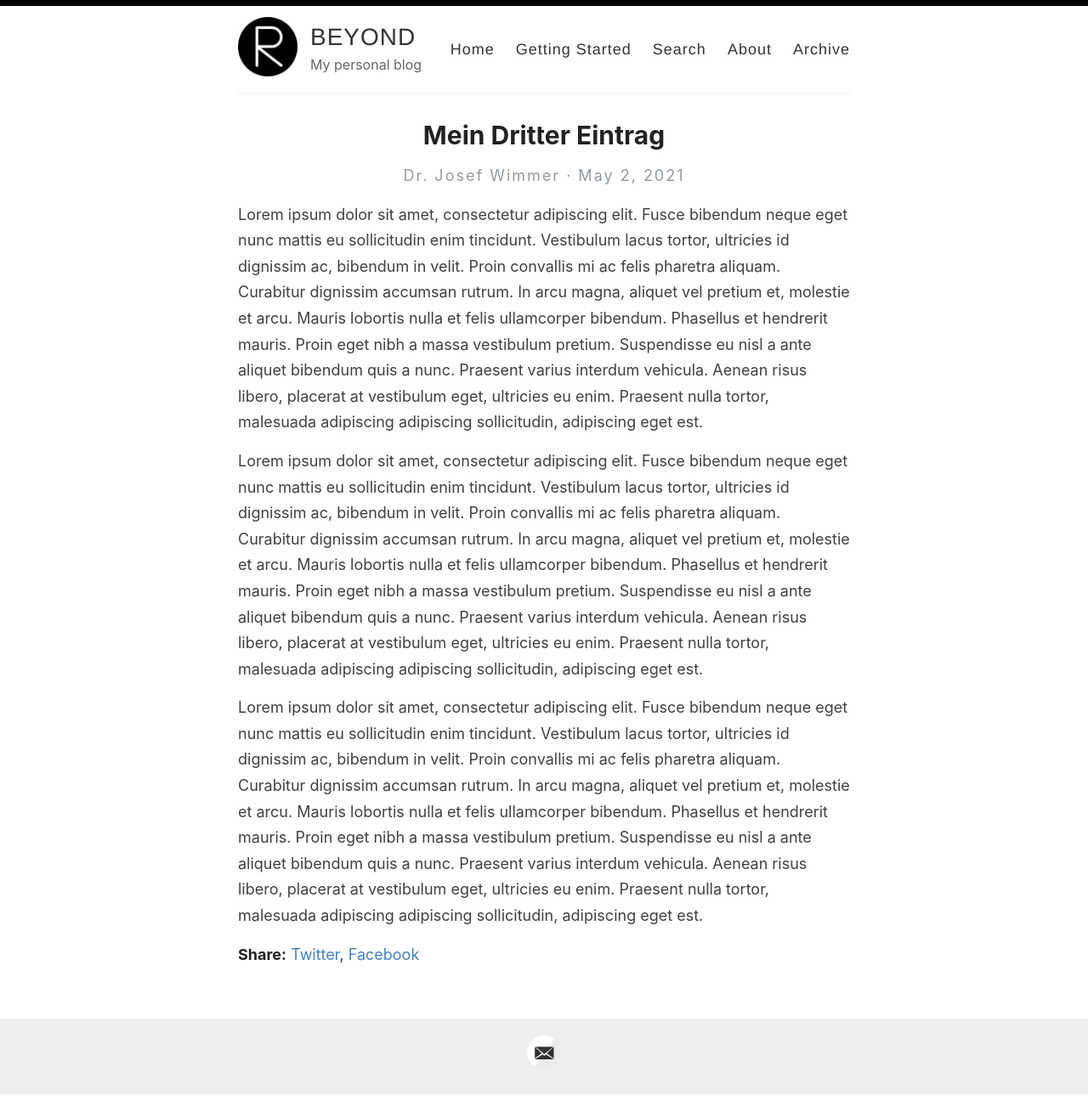
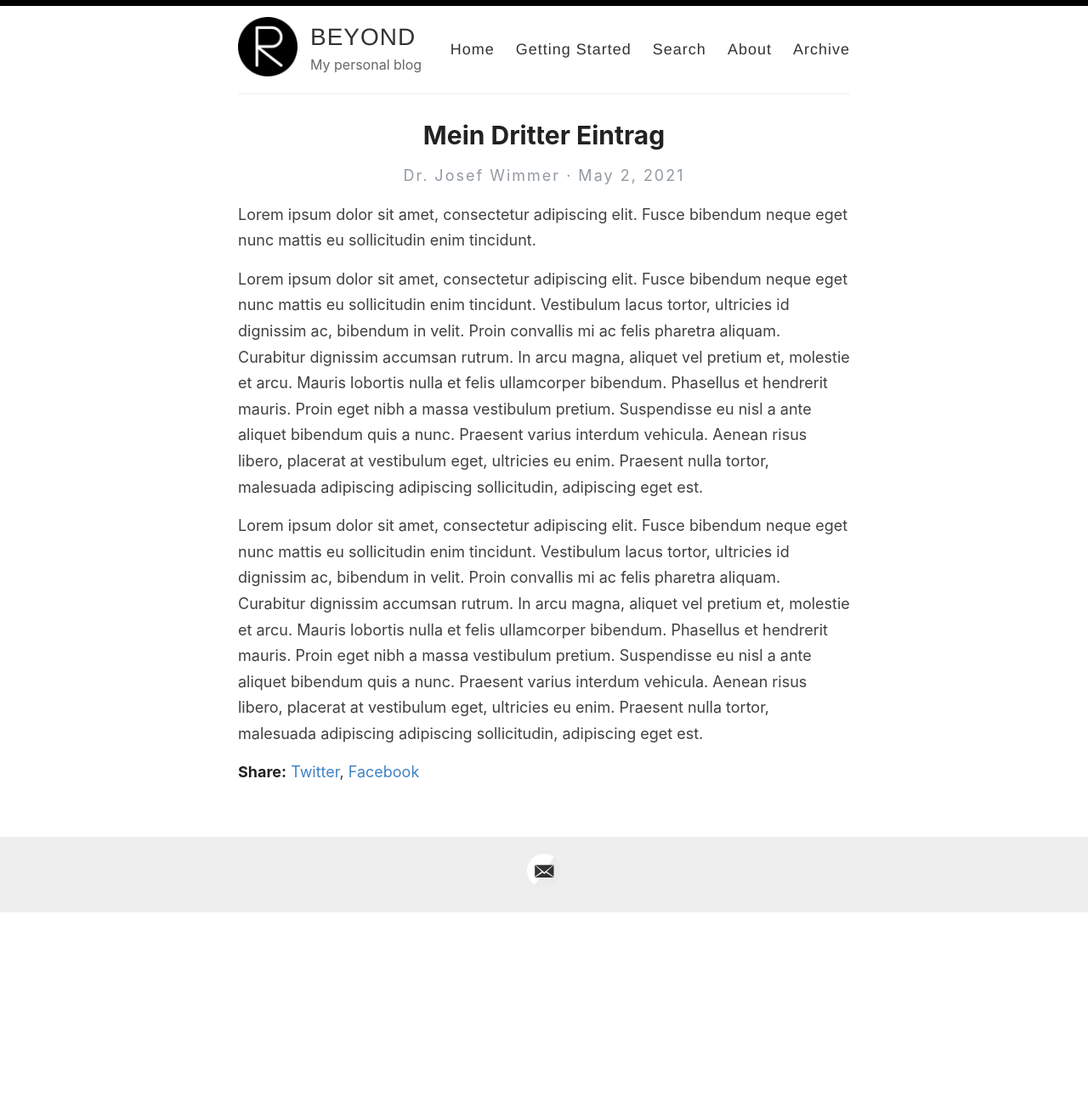
Before and after one commit to wmmr/wmmr.github.io, a Jekyll site: the page built from _posts/2021-05-02-meinDritterEintrag.md, in a window 1280 px wide. Shown: the whole page at 85% size. Built offline with Jekyll 4.4.1, drawn with Linux system fonts in a browser that asks for light colours; after the commit the page ends 1075 px from its top, so only the background shows below that.

Commit message:
Update 2021-05-02-meinDritterEintrag.md

```diff
--- a/_posts/2021-05-02-meinDritterEintrag.md
+++ b/_posts/2021-05-02-meinDritterEintrag.md
@@ -5,7 +5,7 @@ categories:
 excerpt:
 ---
 
-Lorem ipsum dolor sit amet, consectetur adipiscing elit. Fusce bibendum neque eget nunc mattis eu sollicitudin enim tincidunt. Vestibulum lacus tortor, ultricies id dignissim ac, bibendum in velit. Proin convallis mi ac felis pharetra aliquam. Curabitur dignissim accumsan rutrum. In arcu magna, aliquet vel pretium et, molestie et arcu. Mauris lobortis nulla et felis ullamcorper bibendum. Phasellus et hendrerit mauris. Proin eget nibh a massa vestibulum pretium. Suspendisse eu nisl a ante aliquet bibendum quis a nunc. Praesent varius interdum vehicula. Aenean risus libero, placerat at vestibulum eget, ultricies eu enim. Praesent nulla tortor, malesuada adipiscing adipiscing sollicitudin, adipiscing eget est.
+Lorem ipsum dolor sit amet, consectetur adipiscing elit. Fusce bibendum neque eget nunc mattis eu sollicitudin enim tincidunt.
 
 Lorem ipsum dolor sit amet, consectetur adipiscing elit. Fusce bibendum neque eget nunc mattis eu sollicitudin enim tincidunt. Vestibulum lacus tortor, ultricies id dignissim ac, bibendum in velit. Proin convallis mi ac felis pharetra aliquam. Curabitur dignissim accumsan rutrum. In arcu magna, aliquet vel pretium et, molestie et arcu. Mauris lobortis nulla et felis ullamcorper bibendum. Phasellus et hendrerit mauris. Proin eget nibh a massa vestibulum pretium. Suspendisse eu nisl a ante aliquet bibendum quis a nunc. Praesent varius interdum vehicula. Aenean risus libero, placerat at vestibulum eget, ultricies eu enim. Praesent nulla tortor, malesuada adipiscing adipiscing sollicitudin, adipiscing eget est.
 
```
